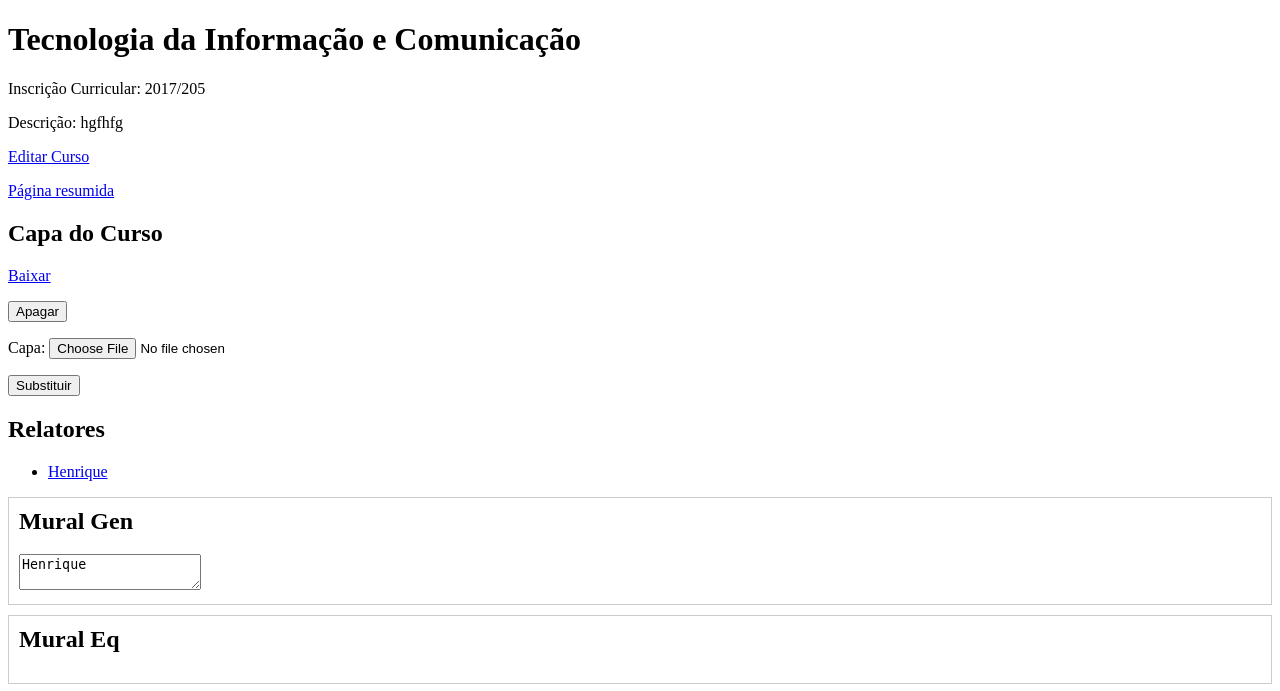
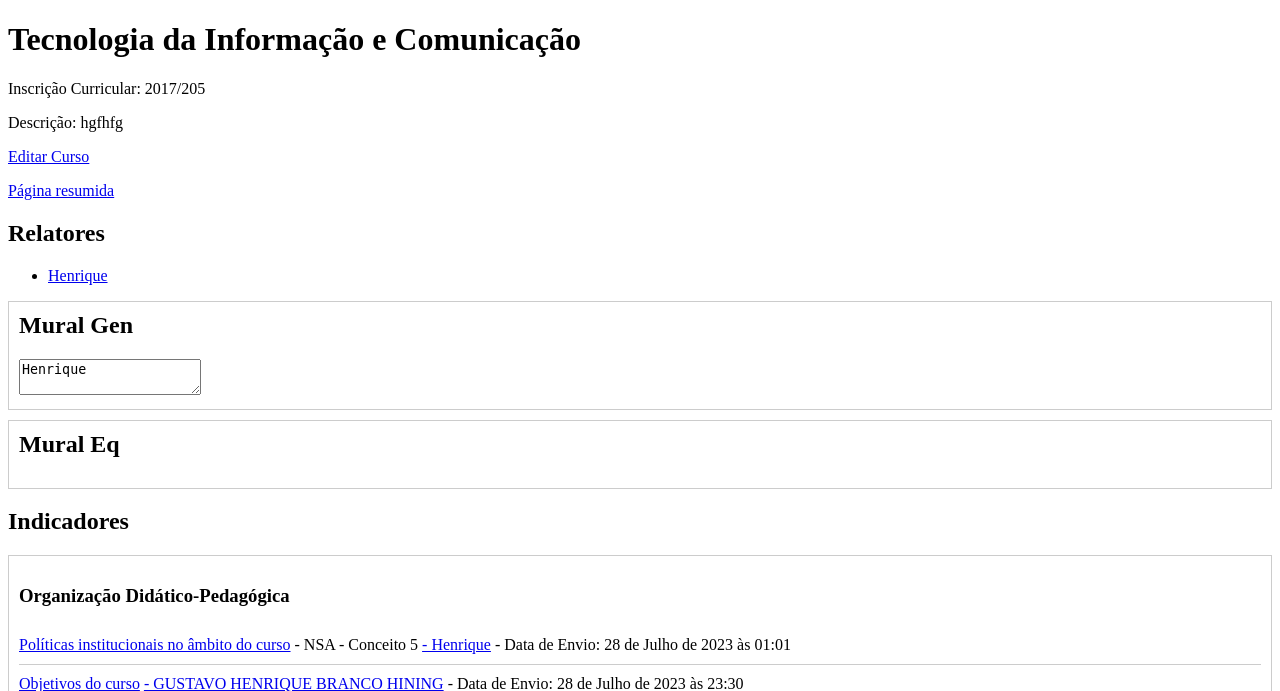
Before and after one commit to hininggh/TCC_Sistema_Gerenciador_de_Cursos, a Django app: page /cursos/detalhes_curso_gen/10/ in a window 1280 px wide. Shown: the part 54-745 px from the top of the page. Run offline with Django 4.2, Linux system fonts and the light colour scheme; a user stored in the database is signed in; data comes from the database, SQL or seed files in the repository; both versions use the stored data as it was after the commit.

Commit message:
so falta arrumar a detalhes_curso_relator

```diff
--- a/cursos/views.py
+++ b/cursos/views.py
@@ -112,20 +112,11 @@ def detalhes_curso_gen(request, curso_id):
         if dimensao not in indicadores_por_dimensao:
             indicadores_por_dimensao[dimensao] = []
         indicadores_por_dimensao[dimensao].append(indicador_man)
-    if request.method == 'POST':
-        form = CapaForm(request.POST, request.FILES)
-        if form.is_valid():
-            curso.capa = form.cleaned_data['capa']
-            curso.usuario_capa = request.user
-            curso.save()
-            return redirect('cursos:detalhes_curso_gen', curso_id=curso.id)
-    else:
-        form = CapaForm()
+
     context = {
         'curso': curso,
         'relatores': relatores,
         'indicadores_por_dimensao': indicadores_por_dimensao,
-        'form': form,
     }
     return render(request, 'cursos/detalhes_curso_gen.html', context)
 
--- a/templates/cursos/detalhes_curso_gen.html
+++ b/templates/cursos/detalhes_curso_gen.html
@@ -36,23 +36,6 @@
         <p><a href="{% url 'cursos:editar_curso' curso.id %}">Editar Curso</a></p>
     {% endif %}
     <a href="{% url 'cursos:curso_resumo' curso.id %}">Página resumida</a></p>
-    <h2>Capa do Curso</h2>
-    {% if curso.capa %}
-        <p><a href="{{ curso.capa.url }}" target="_blank">Baixar</a></p>
-        {% if request.user == curso.gerenciador %}
-            <form action="{% url 'cursos:apagar_capa' curso.id %}" method="post" onsubmit="return confirm('Tem certeza de que deseja apagar esta capa?')">
-                {% csrf_token %}
-                <input type="submit" value="Apagar">
-            </form>
-        {% endif %}
-    {% endif %}
-    {% if request.user == curso.gerenciador %}
-    <form method="post" enctype="multipart/form-data" {% if curso.capa %}onsubmit="return confirm('Tem certeza de que deseja enviar esta capa? Isso substituirá permanentemente a capa existente.')"{% endif %}>
-        {% csrf_token %}
-        {{ form.as_p }}
-        <input type="submit" value="{% if curso.capa %}Substituir{% else %}Enviar{% endif %}">
-    </form>
-    {% endif %}
 
     <h2>Relatores</h2>
     <ul>
@@ -115,7 +98,7 @@
     <p>{{ curso.informacoes_complementares }}</p>
 
     <script>
-      const csrftoken = document.querySelector('[name=csrfmiddlewaretoken]').value;
+        const csrftoken = document.querySelector('[name=csrfmiddlewaretoken]')?.value ?? '';
 
         const muralGen = document.querySelector('#mural-gen');
         if (muralGen) {
@@ -130,6 +113,7 @@
             });
           });
         }
+
 
         const muralEq = document.querySelector('#mural-eq');
         if (muralEq) {
--- a/templates/cursos/detalhes_curso_relator.html
+++ b/templates/cursos/detalhes_curso_relator.html
@@ -96,7 +96,7 @@
     <p>{{ curso.informacoes_complementares }}</p>
 
     <script>
-      const csrftoken = document.querySelector('[name=csrfmiddlewaretoken]').value;
+      const csrftoken = document.querySelector('[name=csrfmiddlewaretoken]')?.value ?? '';
 
       const muralGen = document.querySelector('#mural-gen');
       if (muralGen) {
@@ -126,6 +126,7 @@
         });
       }
 
+
       const minimizables = document.querySelectorAll('.minimizable');
       for (const minimizable of minimizables) {
         const title = minimizable.querySelector('h2, h3');
@@ -135,4 +136,6 @@
         });
       }
     </script>
+
+
 {% endblock %}
```
Also changed, not shown: templates/cursos/curso.html (+7 -1 lines), templates/cursos/detalhes_curso_ava.html (+5 -5 lines), db.sqlite3. Lines whose indentation alone changed are shown as unchanged.
